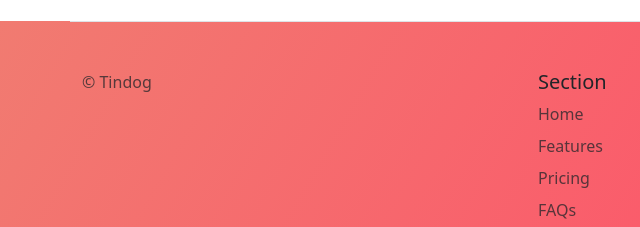
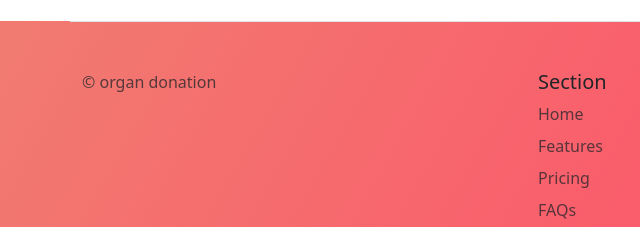
Before and after one commit to ayush4747ss/organ-donation, a plain HTML site: page index.html in a window 1280 px wide. Shown: the part 2608-2835 px from the top of the page, 0-640 px from the left. Drawn offline with nearby package versions, Linux system fonts and the light colour scheme.

Commit message:
index.html

```diff
--- a/index.html
+++ b/index.html
@@ -242,7 +242,7 @@
       <footer class="row row-cols-1 row-cols-sm-2 row-cols-md-5 py-5 mt-5 border-top">
         <div class="col mb-3">
 
-          <p class="text-body-secondary">© Tindog</p>
+          <p class="text-body-secondary">© organ donation</p>
         </div>
 
         <div class="col mb-3">
```
